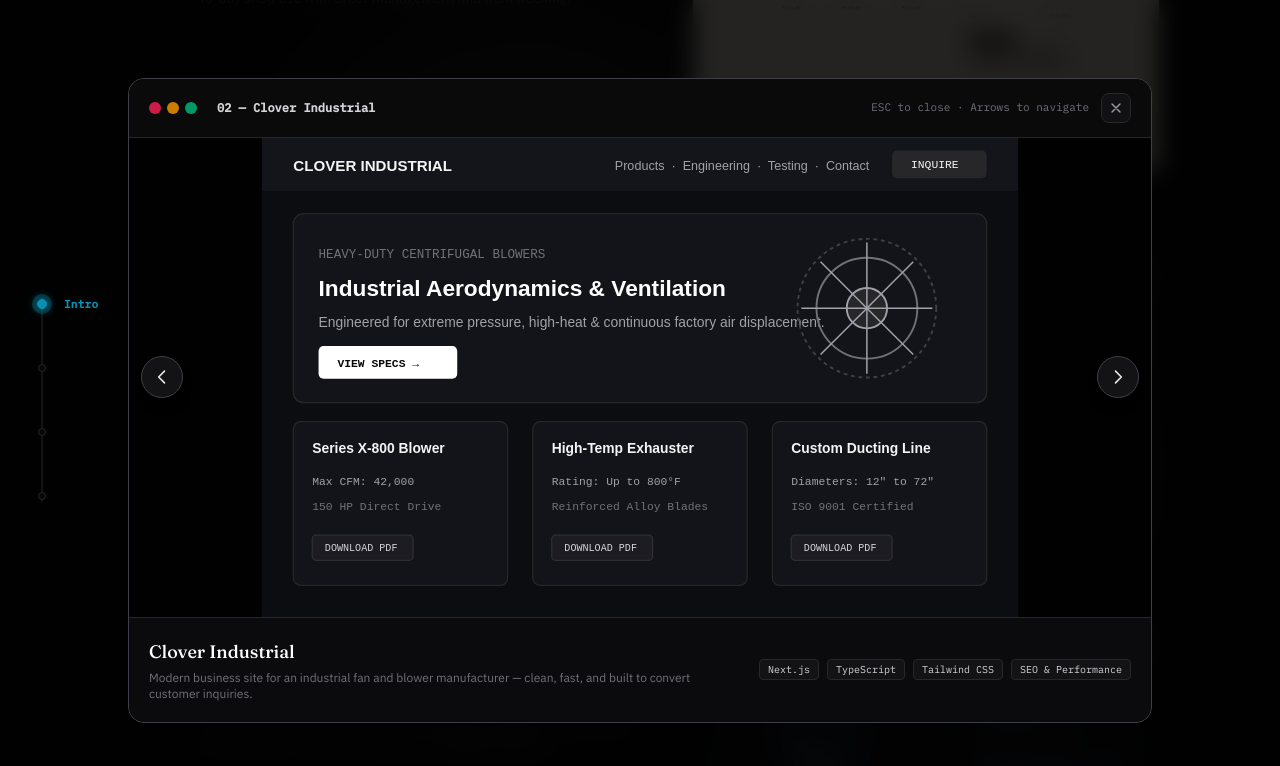
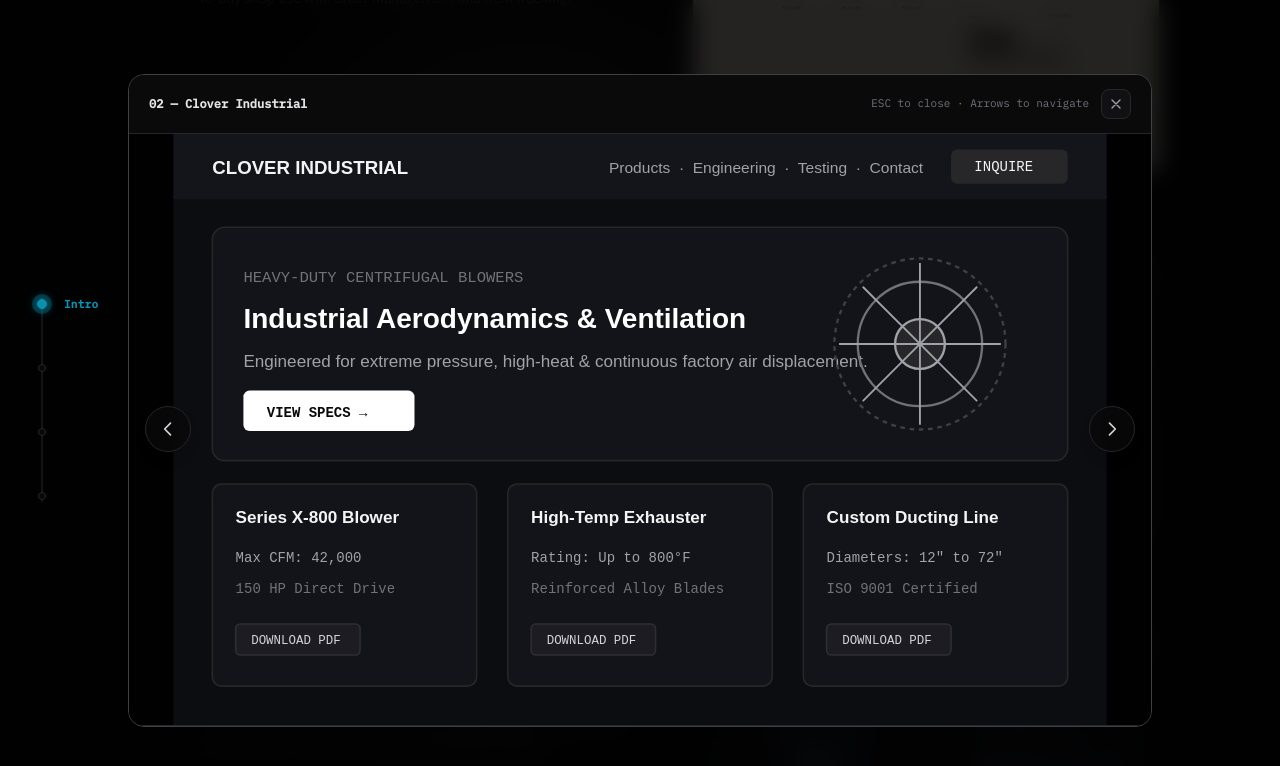
Before and after one commit to Yiizer/ReinPortfolio, a Next.js app in the folder app/: page / in a window 1280 px wide. Both pictures are taken after a click on the button 926 px from the left and 1355 px from the top of the page. Shown: the part 955-1721 px from the top of the page. Built offline with nearby package versions, Linux system fonts and the light colour scheme.

Commit message:
feat: polish lightbox modal with expanded stage height, cyan nav arrows, and removed traffic lights/footer

```diff
--- a/app/src/components/WorkList.tsx
+++ b/app/src/components/WorkList.tsx
@@ -495,17 +495,12 @@
           >
             {/* Modal Header Bar */}
             <div className="flex items-center justify-between border-b border-border-line px-5 py-3.5 bg-ink/90">
-              <div className="flex items-center gap-3">
-                <div className="flex items-center gap-1.5">
-                  <span className="h-3 w-3 rounded-full bg-rose-500/80 inline-block" />
-                  <span className="h-3 w-3 rounded-full bg-amber-500/80 inline-block" />
-                  <span className="h-3 w-3 rounded-full bg-emerald-500/80 inline-block" />
-                </div>
-                <span className="font-mono text-xs text-zinc-300 font-semibold ml-2">
+              <div className="flex items-center gap-2.5">
+                <span className="font-mono text-xs text-zinc-200 font-semibold">
                   {activeModalProject.id} &mdash; {activeModalProject.name}
                 </span>
                 {activeModalProject.screenshots && (
-                  <span className="font-mono text-[11px] text-zinc-400 bg-zinc-800 px-2 py-0.5 rounded border border-zinc-700">
+                  <span className="font-mono text-[11px] text-accent bg-accent/10 px-2 py-0.5 rounded border border-accent/30 font-medium">
                     {activeScreenshotIdx + 1} / {activeModalProject.screenshots.length}
                   </span>
                 )}
@@ -522,8 +517,8 @@
                     onClick={() => setIsZoomed((prev) => !prev)}
                     className={`rounded-lg border px-2.5 py-1 text-xs font-mono transition-colors cursor-pointer flex items-center gap-1.5 ${
                       isZoomed
-                        ? "border-zinc-100 bg-white text-zinc-950 font-medium"
-                        : "border-border-line bg-surface/80 text-zinc-300 hover:text-white hover:border-zinc-500"
+                        ? "border-accent bg-accent text-zinc-950 font-medium shadow-sm shadow-accent/30"
+                        : "border-border-line bg-surface/80 text-zinc-300 hover:text-accent hover:border-accent/40"
                     }`}
                     aria-label="Toggle zoom"
                   >
@@ -535,7 +530,7 @@
                 <button
                   type="button"
                   onClick={() => setActiveModalProject(null)}
-                  className="rounded-lg border border-border-line bg-surface/80 p-1.5 text-zinc-400 hover:text-white hover:border-zinc-500 transition-colors cursor-pointer"
+                  className="rounded-lg border border-border-line bg-surface/80 p-1.5 text-zinc-400 hover:text-accent hover:border-accent/40 transition-colors cursor-pointer"
                   aria-label="Close dialog"
                 >
                   <svg className="w-4 h-4" fill="none" stroke="currentColor" viewBox="0 0 24 24">
@@ -545,9 +540,9 @@
               </div>
             </div>
 
-            {/* Modal Image Display Stage */}
+            {/* Modal Image Display Stage (Expanded Height) */}
             <div
-              className={`relative w-full aspect-[16/10] max-h-[60vh] bg-black/95 flex items-center justify-center overflow-hidden border-b border-border-line ${
+              className={`relative w-full aspect-[16/10] max-h-[74vh] bg-black/95 flex items-center justify-center overflow-hidden border-b border-border-line ${
                 isZoomed ? "cursor-zoom-out overflow-auto" : "cursor-zoom-in"
               }`}
               onClick={() => {
@@ -574,7 +569,7 @@
                 <ProjectMockupGraphic id={activeModalProject.id} />
               )}
 
-              {/* Prev / Next Controls */}
+              {/* Prev / Next Controls with Cyan Hover Glow */}
               {activeModalProject.screenshots && activeModalProject.screenshots.length > 1 ? (
                 <>
                   <button
@@ -585,7 +580,7 @@
                         (prev) => (prev - 1 + activeModalProject.screenshots!.length) % activeModalProject.screenshots!.length
                       );
                     }}
-                    className="absolute left-3 top-1/2 -translate-y-1/2 rounded-full border border-zinc-700 bg-zinc-900/80 backdrop-blur-sm p-2.5 text-zinc-200 hover:text-white hover:bg-zinc-800 hover:scale-110 transition-all cursor-pointer shadow-lg"
+                    className="absolute left-4 top-1/2 -translate-y-1/2 rounded-full border border-border-line bg-zinc-950/80 backdrop-blur-sm p-3 text-zinc-300 hover:text-accent hover:border-accent hover:bg-zinc-900/95 hover:scale-110 hover:shadow-[0_0_15px_rgba(6,182,212,0.4)] transition-all cursor-pointer shadow-lg"
                     aria-label="Previous screenshot"
                   >
                     <svg className="w-5 h-5" fill="none" stroke="currentColor" viewBox="0 0 24 24">
@@ -601,7 +596,7 @@
                         (prev) => (prev + 1) % activeModalProject.screenshots!.length
                       );
                     }}
-                    className="absolute right-3 top-1/2 -translate-y-1/2 rounded-full border border-zinc-700 bg-zinc-900/80 backdrop-blur-sm p-2.5 text-zinc-200 hover:text-white hover:bg-zinc-800 hover:scale-110 transition-all cursor-pointer shadow-lg"
+                    className="absolute right-4 top-1/2 -translate-y-1/2 rounded-full border border-border-line bg-zinc-950/80 backdrop-blur-sm p-3 text-zinc-300 hover:text-accent hover:border-accent hover:bg-zinc-900/95 hover:scale-110 hover:shadow-[0_0_15px_rgba(6,182,212,0.4)] transition-all cursor-pointer shadow-lg"
                     aria-label="Next screenshot"
                   >
                     <svg className="w-5 h-5" fill="none" stroke="currentColor" viewBox="0 0 24 24">
@@ -619,7 +614,7 @@
                       const prevIndex = (currentIndex - 1 + PROJECTS.length) % PROJECTS.length;
                       openProjectModal(PROJECTS[prevIndex], 0);
                     }}
-                    className="absolute left-3 top-1/2 -translate-y-1/2 rounded-full border border-zinc-700 bg-zinc-900/80 backdrop-blur-sm p-2.5 text-zinc-200 hover:text-white hover:bg-zinc-800 hover:scale-110 transition-all cursor-pointer shadow-lg"
+                    className="absolute left-4 top-1/2 -translate-y-1/2 rounded-full border border-border-line bg-zinc-950/80 backdrop-blur-sm p-3 text-zinc-300 hover:text-accent hover:border-accent hover:bg-zinc-900/95 hover:scale-110 hover:shadow-[0_0_15px_rgba(6,182,212,0.4)] transition-all cursor-pointer shadow-lg"
                     aria-label="Previous project"
                   >
                     <svg className="w-5 h-5" fill="none" stroke="currentColor" viewBox="0 0 24 24">
@@ -635,7 +630,7 @@
                       const nextIndex = (currentIndex + 1) % PROJECTS.length;
                       openProjectModal(PROJECTS[nextIndex], 0);
                     }}
-                    className="absolute right-3 top-1/2 -translate-y-1/2 rounded-full border border-zinc-700 bg-zinc-900/80 backdrop-blur-sm p-2.5 text-zinc-200 hover:text-white hover:bg-zinc-800 hover:scale-110 transition-all cursor-pointer shadow-lg"
+                    className="absolute right-4 top-1/2 -translate-y-1/2 rounded-full border border-border-line bg-zinc-950/80 backdrop-blur-sm p-3 text-zinc-300 hover:text-accent hover:border-accent hover:bg-zinc-900/95 hover:scale-110 hover:shadow-[0_0_15px_rgba(6,182,212,0.4)] transition-all cursor-pointer shadow-lg"
                     aria-label="Next project"
                   >
                     <svg className="w-5 h-5" fill="none" stroke="currentColor" viewBox="0 0 24 24">
@@ -648,7 +643,7 @@
               {/* Bottom Caption Pill inside stage */}
               {activeModalProject.screenshots && (
                 <div className="absolute bottom-3 inset-x-0 flex justify-center pointer-events-none">
-                  <div className="bg-zinc-950/80 backdrop-blur-sm border border-zinc-700/80 px-3.5 py-1 rounded-full text-xs font-mono text-zinc-200">
+                  <div className="bg-zinc-950/85 backdrop-blur-sm border border-zinc-700/80 px-4 py-1.5 rounded-full text-xs font-mono text-zinc-200 shadow-xl">
                     {activeModalProject.screenshots[activeScreenshotIdx].title}
                   </div>
                 </div>
@@ -657,7 +652,7 @@
 
             {/* Gallery Thumbnail Selector Strip */}
             {activeModalProject.screenshots && activeModalProject.screenshots.length > 1 && (
-              <div className="px-5 py-2.5 bg-ink/90 border-b border-border-line flex items-center justify-center gap-2 overflow-x-auto">
+              <div className="px-5 py-3 bg-ink/90 flex items-center justify-center gap-2.5 overflow-x-auto">
                 {activeModalProject.screenshots.map((s, idx) => (
                   <button
                     key={idx}
@@ -666,7 +661,7 @@
                     className={`h-12 w-20 rounded-md overflow-hidden border transition-all cursor-pointer shrink-0 ${
                       activeScreenshotIdx === idx
                         ? "border-accent ring-2 ring-accent/40 opacity-100 scale-105"
-                        : "border-zinc-700 opacity-50 hover:opacity-80"
+                        : "border-zinc-700 opacity-50 hover:opacity-80 hover:border-zinc-500"
                     }`}
                   >
                     <Image
@@ -681,36 +676,6 @@
                 ))}
               </div>
             )}
-
-            {/* Modal Info Bar */}
-            <div className="p-5 flex flex-col sm:flex-row sm:items-center justify-between gap-4 bg-ink/70">
-              <div className="space-y-1">
-                <p className="font-serif text-lg font-medium text-white">{activeModalProject.name}</p>
-                <p className="text-xs text-muted max-w-xl">{activeModalProject.blurb}</p>
-              </div>
-
-              <div className="flex flex-wrap items-center gap-2">
-                {activeModalProject.stack.map((tech) => (
-                  <span
-                    key={tech}
-                    className="font-mono text-[10px] text-zinc-300 bg-surface border border-border-line px-2 py-0.5 rounded"
-                  >
-                    {tech}
-                  </span>
-                ))}
-                {activeModalProject.external && (
-                  <a
-                    href={activeModalProject.href}
-                    target="_blank"
-                    rel="noreferrer"
-                    className="ml-2 inline-flex items-center gap-1 rounded bg-zinc-100 text-zinc-950 px-3 py-1 font-mono text-[11px] font-medium hover:bg-white transition-all"
-                  >
-                    <span>Visit Live</span>
-                    <span>↗</span>
-                  </a>
-                )}
-              </div>
-            </div>
           </div>
         </div>
       )}
```
